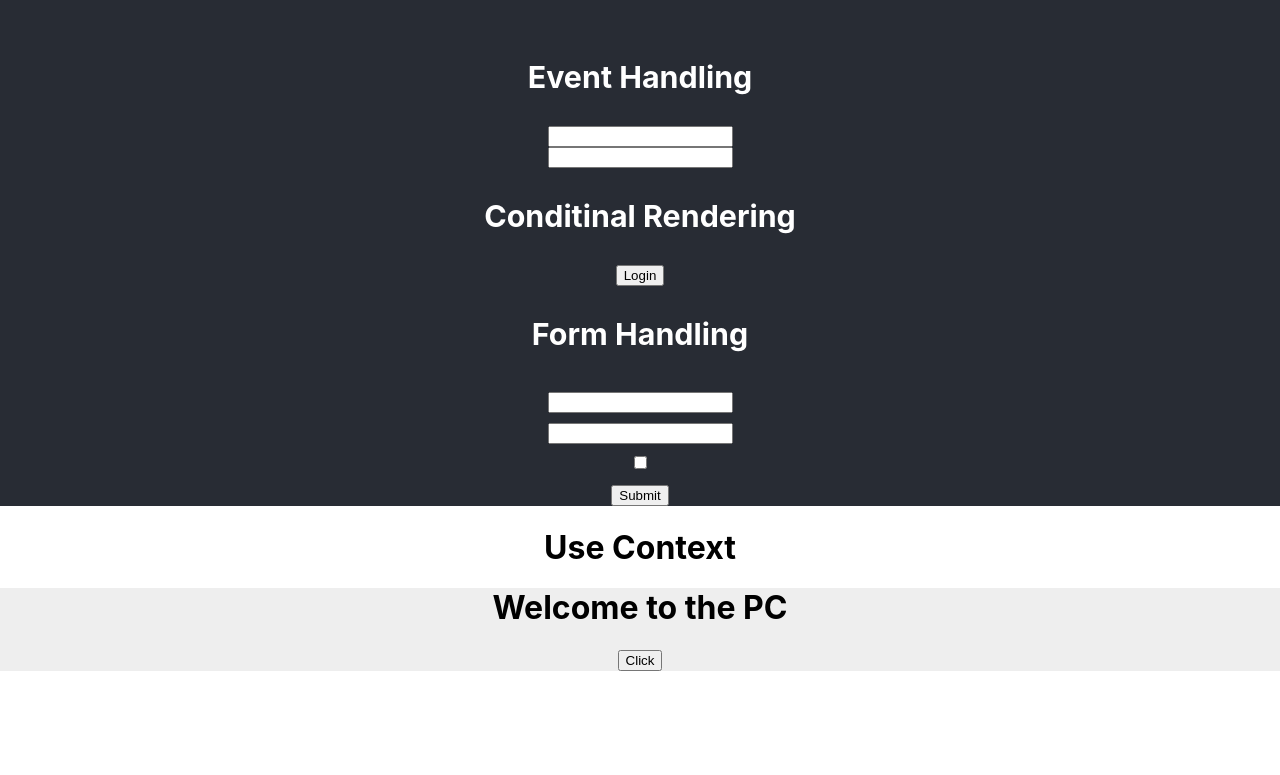
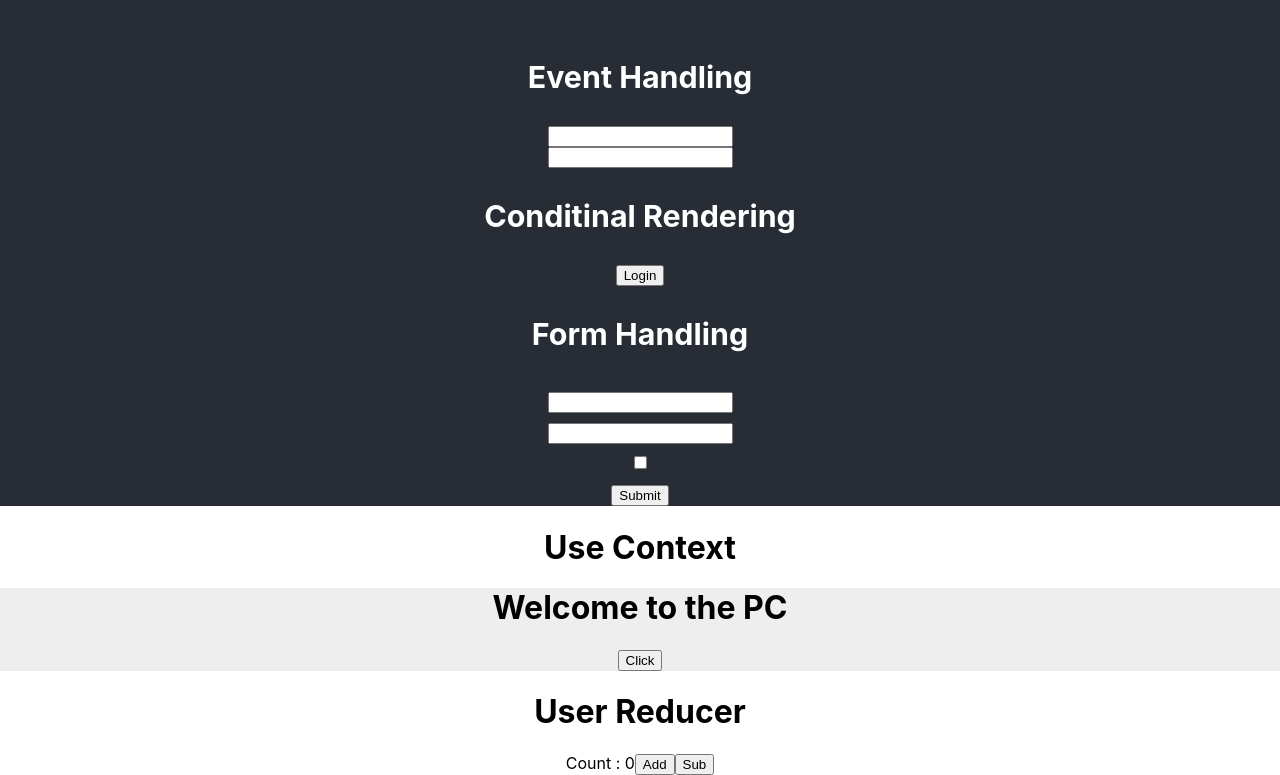
Before and after one commit to madusankanipunajith/React-Project, a React (Create React App) app in the folder programming-kindom/kindom/: page / in a window 1280 px wide. Shown: the part 643-1418 px from the top of the page. Before the commit the page ends 1314 px from the top, so only its background shows below. Built offline with nearby package versions, Linux system fonts and the light colour scheme.

Commit message:
Add useReducer

```diff
--- a/programming-kindom/kindom/src/App.js
+++ b/programming-kindom/kindom/src/App.js
@@ -6,6 +6,25 @@ import Header from './components/Header'
 import Form from './components/Form';
 import { ThemeContext, themes } from './providers/theme';
 import ApplicationWrapper from './components/ApplicationWrapper/index';
+
+const initalState = {
+  count : 0
+}
+
+function reducer(state, action) {
+  switch (action.type) {
+    case 'add':
+      return {
+        count : state.count + 1
+      }
+    case 'sub':
+      return {
+        count: state.count - 1
+      }
+    default:
+      return state
+  }
+}
 
 function App() {
 
@@ -47,6 +66,10 @@ function App() {
     setTheme(theme === themes.light ? themes.dark : themes.light)
   }
 
+
+  // useReducer
+  const [state, dispatch] = React.useReducer(reducer, initalState)
+
   return (
     <div className="App">
       <header className="App-header">
@@ -80,6 +103,12 @@ function App() {
         </ApplicationWrapper>
       </ThemeContext.Provider>
 
+      <h1>User Reducer</h1>
+
+      <span>Count : {state.count}</span>
+      <button onClick={()=>{dispatch({type: "add"})}}>Add</button>
+      <button onClick={()=>{dispatch({type: "sub"})}}>Sub</button>
+
     </div>
   );
 }
```
